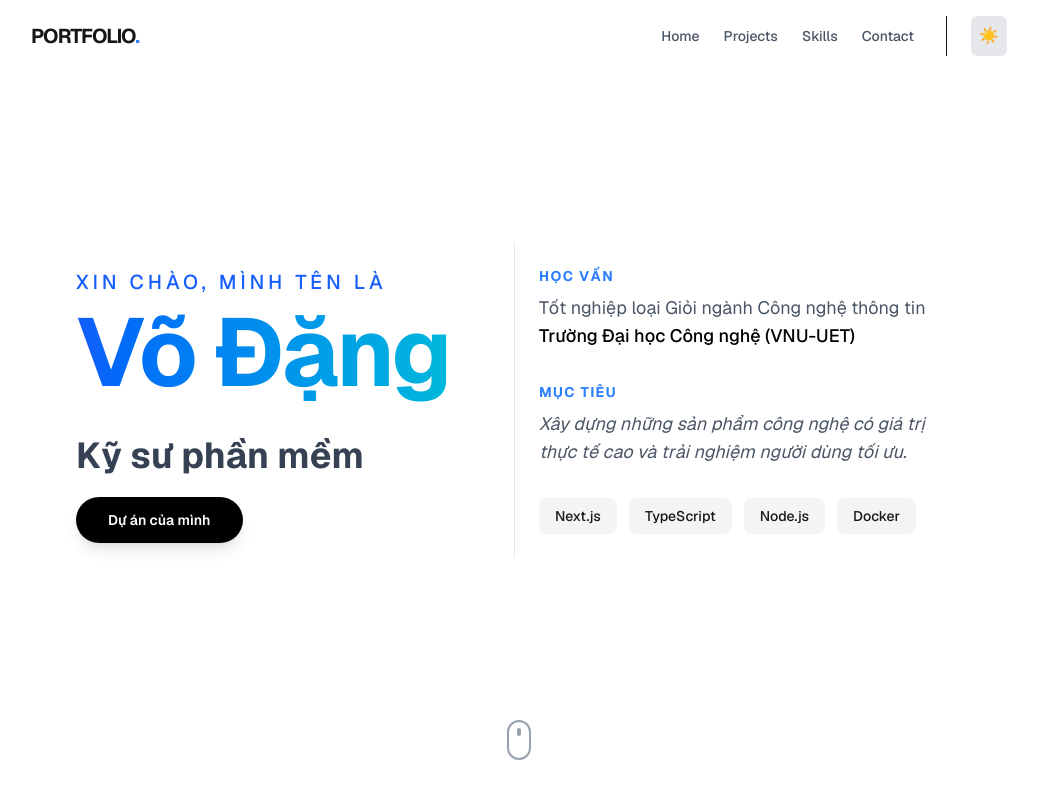
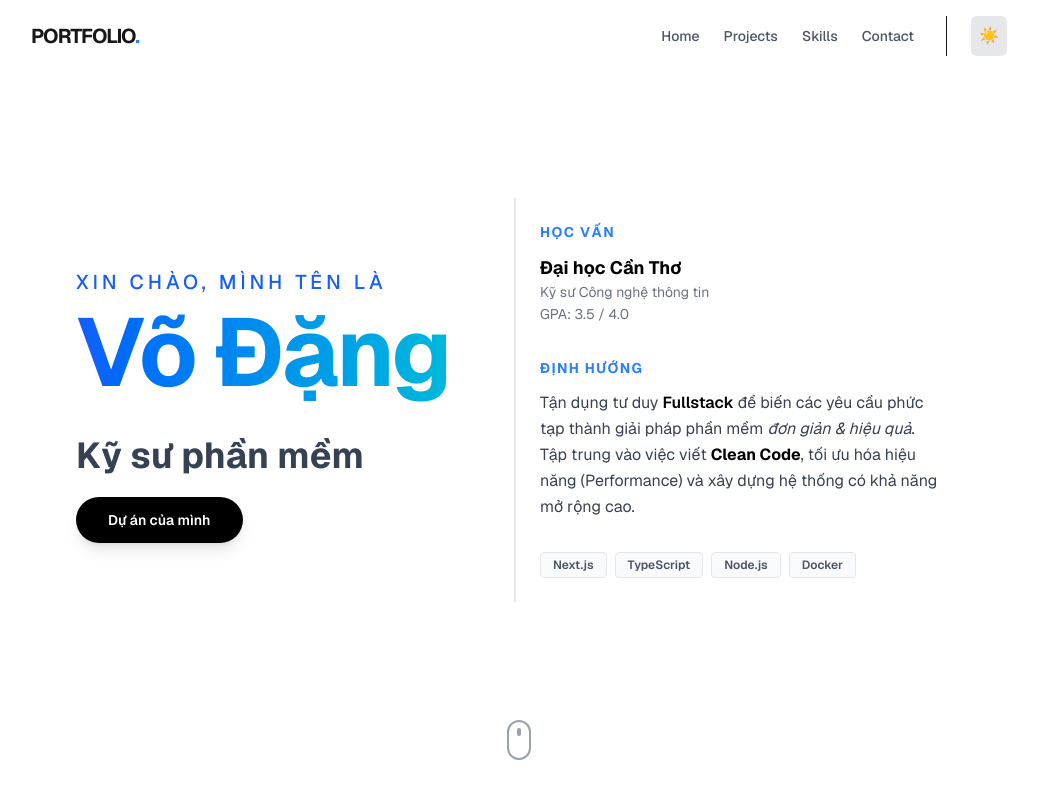
Before and after one commit to vodang03/vodang-portfolio, a Next.js app: page / in a window 1280 px wide. Shown: the top 800 px of the page, without its empty margins (121-1159 px from the left). Built offline with nearby package versions, Linux system fonts and the light colour scheme.

Commit message:
Cập nhật

```diff
--- a/components/Hero.tsx
+++ b/components/Hero.tsx
@@ -142,28 +142,36 @@ export default function Hero() {
                 initial={{ opacity: 0, x: 50, filter: "blur(10px)" }}
                 animate={{ opacity: 1, x: 0, filter: "blur(0px)" }}
                 transition={{ duration: 0.8, ease: "easeOut", delay: 0.1 }}
-                className="w-full md:max-w-md flex flex-col space-y-8 p-6 border-l border-gray-200 dark:border-neutral-800"
+                className="w-full md:max-w-md flex flex-col space-y-8 p-6 border-l-2 border-gray-200 dark:border-neutral-800"
               >
                 <div>
-                  <h3 className="text-blue-500 font-bold uppercase tracking-widest text-sm mb-2">Học vấn</h3>
-                  <p className="text-lg text-gray-600 dark:text-gray-400">
-                    Tốt nghiệp loại Giỏi ngành Công nghệ thông tin <br />
-                    <span className="text-black dark:text-white font-medium">Trường Đại học Công nghệ (VNU-UET)</span>
+                  <h3 className="text-blue-500 font-bold uppercase tracking-widest text-sm mb-3">Học vấn</h3>
+                  <div className="flex justify-between items-start">
+                    <div>
+                      <span className="text-black dark:text-white font-bold text-lg block">Đại học Cần Thơ</span>
+                      <span className="text-gray-500 dark:text-gray-400 text-sm block">Kỹ sư Công nghệ thông tin</span>
+                      <span className="text-gray-500 dark:text-gray-400 text-sm">GPA: 3.5 / 4.0</span>
+                    </div>
+                  </div>
+                </div>
+
+                <div>
+                  <h3 className="text-blue-500 font-bold uppercase tracking-widest text-sm mb-3">Định hướng</h3>
+                  <p className="text-base text-gray-700 dark:text-gray-300 leading-relaxed">
+                    Tận dụng tư duy <strong className="text-black dark:text-white font-semibold">Fullstack</strong> để
+                    biến các yêu cầu phức tạp thành giải pháp phần mềm
+                    <span className="italic"> đơn giản & hiệu quả</span>.
+                    <br className="mb-2 block" />
+                    Tập trung vào việc viết <strong className="text-black dark:text-white">Clean Code</strong>, tối ưu
+                    hóa hiệu năng (Performance) và xây dựng hệ thống có khả năng mở rộng cao.
                   </p>
                 </div>
 
-                <div>
-                  <h3 className="text-blue-500 font-bold uppercase tracking-widest text-sm mb-2">Mục tiêu</h3>
-                  <p className="text-lg text-gray-600 dark:text-gray-400 italic">
-                    Xây dựng những sản phẩm công nghệ có giá trị thực tế cao và trải nghiệm người dùng tối ưu.
-                  </p>
-                </div>
-
-                <div className="flex flex-wrap gap-3">
+                <div className="flex flex-wrap gap-2">
                   {["Next.js", "TypeScript", "Node.js", "Docker"].map((skill) => (
                     <span
                       key={skill}
-                      className="px-4 py-2 bg-gray-100 dark:bg-neutral-900 rounded-lg text-sm font-medium"
+                      className="px-3 py-1 bg-gray-50 dark:bg-neutral-900 border border-gray-200 dark:border-neutral-800 rounded text-xs font-semibold text-gray-600 dark:text-gray-300"
                     >
                       {skill}
                     </span>
--- a/constants/index.tsx
+++ b/constants/index.tsx
@@ -17,7 +17,7 @@ export const PROJECTS = [
     },
     link: "https://your-demo.com",
     github: "https://github.com/your-repo",
-    image: "/project1.png",
+    image: "/",
   },
   {
     title: "AI Chat Platform",
@@ -28,7 +28,7 @@ export const PROJECTS = [
     },
     link: "https://ai-chat.com",
     github: "https://github.com/your-repo",
-    image: "/project2.png",
+    image: "/",
   },
 ];
 
```
